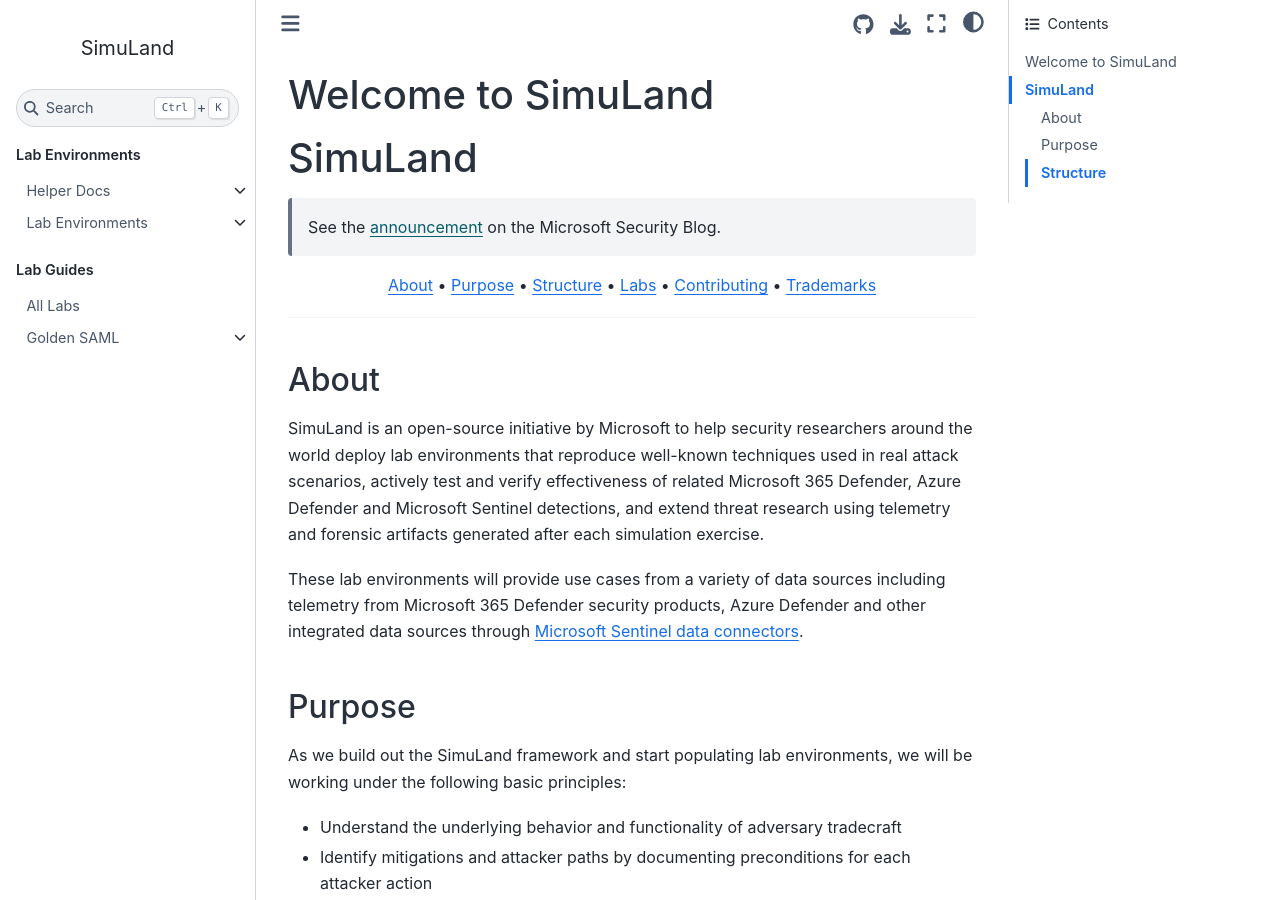
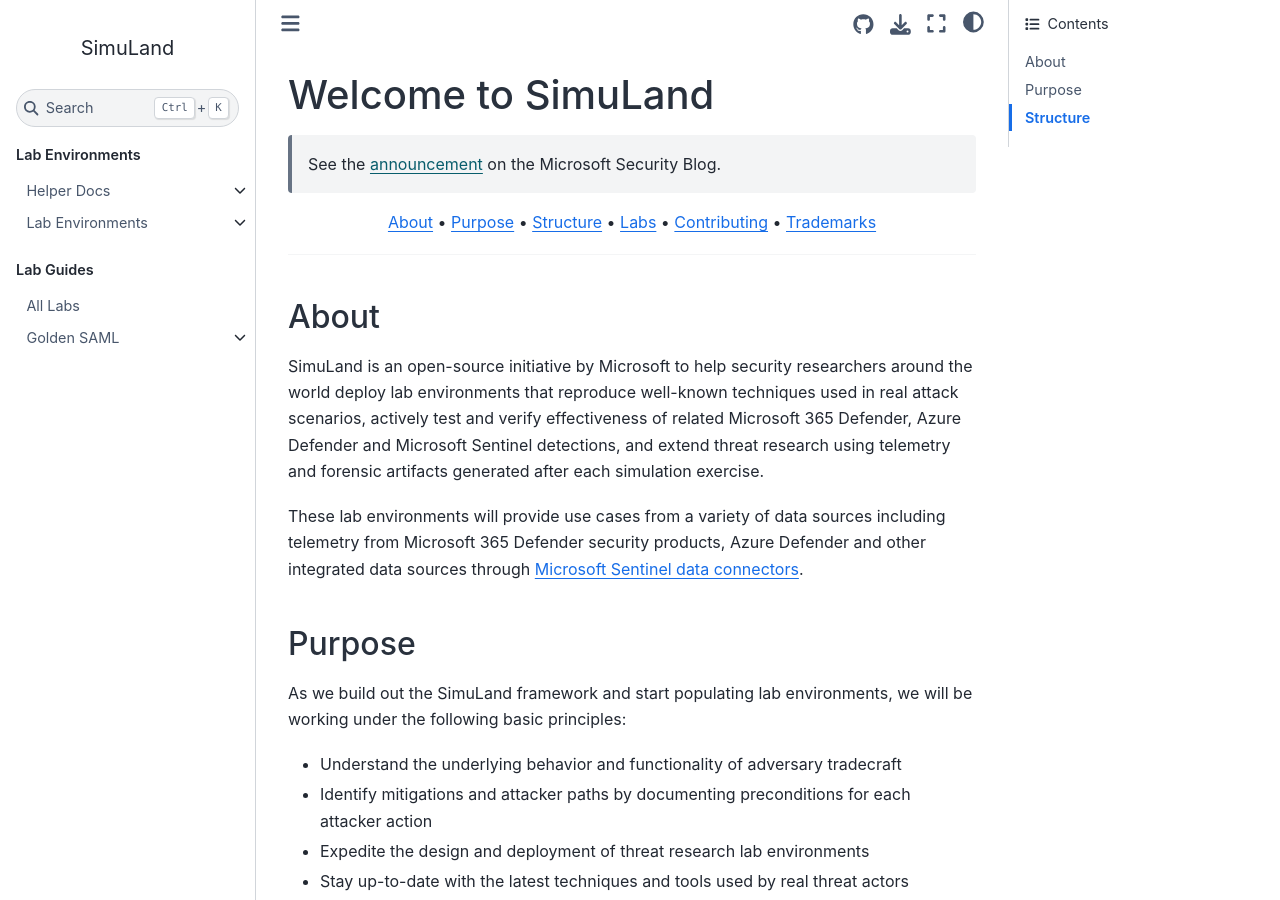
Before and after one commit to Azure/SimuLand, a Jupyter Book: the page built from docs/README.md, in a window 1280 px wide and 900 px high. Built offline with Jupyter Book 1.0.4 settings and Sphinx 7.4.7 and the Sphinx Book theme 1.1.4, drawn with Linux system fonts in a browser that asks for light colours.

Commit message:
updated title on main page

```diff
--- a/docs/README.md
+++ b/docs/README.md
@@ -1,6 +1,5 @@
 # Welcome to SimuLand
 
-# SimuLand
 > See the [announcement](https://www.microsoft.com/security/blog/2021/05/20/simuland-understand-adversary-tradecraft-and-improve-detection-strategies/) on the Microsoft Security Blog.
 
 <p align="center">
```
